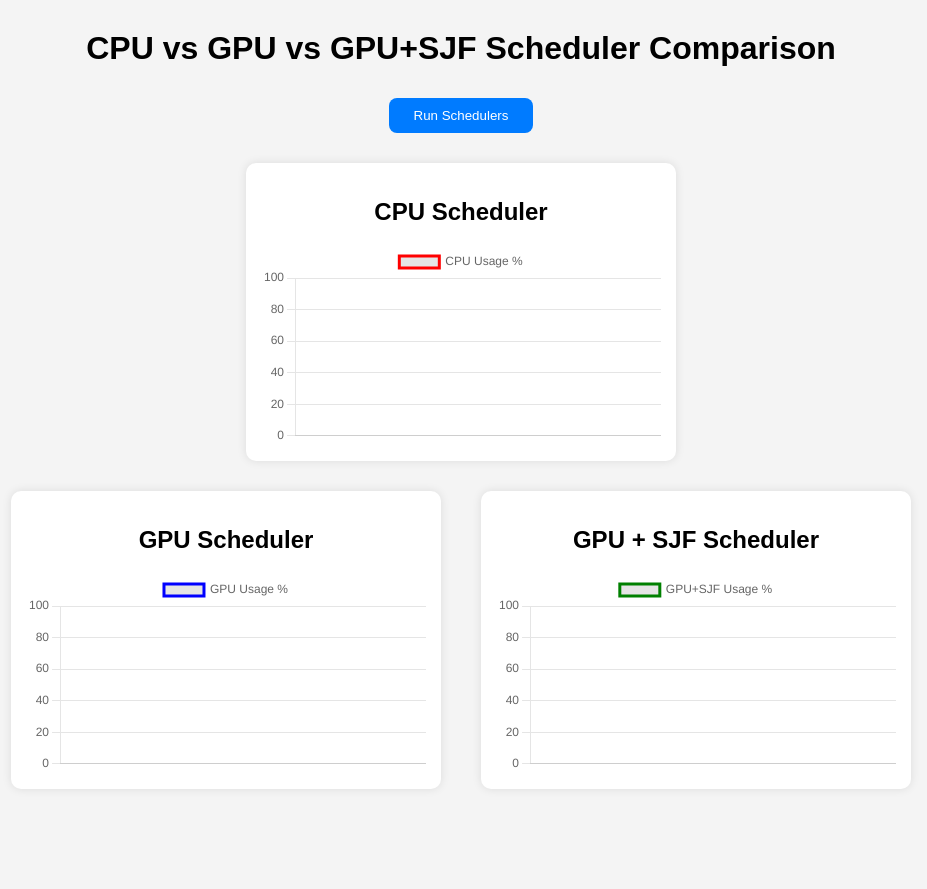
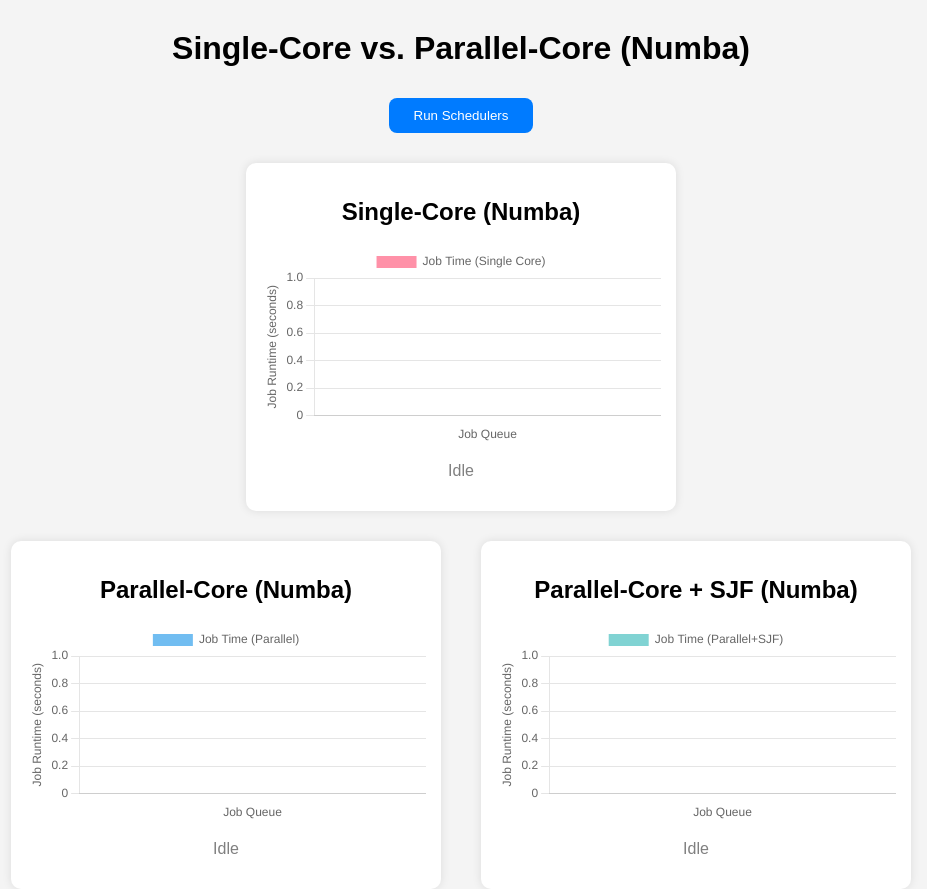
Before and after one commit to Zolnyx/schedula, a Flask app: page / in a window 1280 px wide. Shown: the whole page, without its empty margins (179-1106 px from the left). Before the commit the page ends 767 px from the top, so only its background shows below. Run offline with Flask 3, Linux system fonts and the light colour scheme; parts of the project's set-up code (start-up, migrations or seed data) failed here and were passed over.

Commit message:
added numba calculation benchmark

```diff
--- a/workloads/app.py
+++ b/workloads/app.py
@@ -2,16 +2,72 @@ from flask import Flask, render_template, jsonify, request
 import threading
 import random
 import time
-from scheduler import Scheduler, Job
+import numpy as np
+# Import our "manual" Numba functions
+from scheduler import Scheduler, Job, single_core_mult, parallel_mult
 
 app = Flask(__name__)
 
-# Create schedulers with speed factors
-sched_cpu = Scheduler("CPU", speed_factor=1.0)
-sched_gpu = Scheduler("GPU", speed_factor=0.6)
-sched_sjf = Scheduler("GPU + SJF", speed_factor=0.4, use_sjf=True)
+# --- Schedulers are defined as before ---
+sched_cpu = Scheduler("Single-Core (Numba)", target='single')
+sched_parallel = Scheduler("Parallel-Core (Numba)", target='parallel')
+sched_sjf = Scheduler("Parallel-Core + SJF", use_sjf=True, target='parallel')
 
-schedulers = [sched_cpu, sched_gpu, sched_sjf]
+schedulers = [sched_cpu, sched_parallel, sched_sjf]
+# We only need one master thread
+simulation_thread = None
+
+
+# -----------------------------------------------------------------
+# --- WARM-UP FUNCTION ---
+# This pre-compiles both functions for both job sizes.
+# -----------------------------------------------------------------
+def warmup_numba():
+    print("--- Warming up Numba JIT compiler... (This will take a minute) ---")
+
+    # --- Job Size 1: 512x512 ---
+    print("Compiling for 512x512...")
+    A_512 = np.random.rand(512, 512).astype(np.float64)
+    B_512 = np.random.rand(512, 512).astype(np.float64)
+    C_512 = np.zeros((512, 512), dtype=np.float64)
+
+    single_core_mult(A_512, B_512, C_512)
+    parallel_mult(A_512, B_512, C_512)
+
+    # --- Job Size 2: 1024x1024 ---
+    print("Compiling for 1024x1024...")
+    A_1024 = np.random.rand(1024, 1024).astype(np.float64)
+    B_1024 = np.random.rand(1024, 1024).astype(np.float64)
+    C_1024 = np.zeros((1024, 1024), dtype=np.float64)
+
+    single_core_mult(A_1024, B_1024, C_1024)
+    parallel_mult(A_1024, B_1024, C_1024)
+
+    print("--- Numba is ready. Starting web server. ---")
+# -----------------------------------------------------------------
+
+
+# --- === THE FIX === ---
+# This is the "Conductor" function that runs our tests
+# one after another, inside its own thread.
+def run_sequential_simulation(job_batch):
+    """
+    Runs each scheduler one by one to prevent
+    thread contention.
+    """
+
+    # Run Test 1: Single-Core
+    sched_cpu.jobs = list(job_batch)
+    sched_cpu.run()
+
+    # Run Test 2: Parallel
+    sched_parallel.jobs = list(job_batch)
+    sched_parallel.run()
+
+    # Run Test 3: Parallel + SJF
+    sched_sjf.jobs = list(job_batch)
+    sched_sjf.run()
+# --- === END FIX === ---
 
 
 @app.route("/")
@@ -19,35 +75,48 @@ def index():
     return render_template("index.html")
 
 
-@app.route("/submit_job", methods=["POST"])
-def submit_job():
-    runtime = random.randint(3, 10)  # simulate job runtime
-    job_id = f"job_{random.randint(1000,9999)}"
+@app.route("/run_simulation", methods=["POST"])
+def run_simulation():
+    global simulation_thread
 
-    job = Job(job_id, runtime)
+    # Stop any previous simulation
+    for sched in schedulers:
+        sched.reset()
 
-    for sched in schedulers:
-        sched.submit(job)
+    if simulation_thread and simulation_thread.is_alive():
+        # This is a simple way to stop the old thread,
+        # our sched.running = False logic in scheduler.py will handle it
+        pass
 
-    threads = []
-    for sched in schedulers:
-        t = threading.Thread(target=sched.run)
-        t.start()
-        threads.append(t)
+    # --- 20 lighter jobs ---
+    job_batch = []
+    job_sizes = ([512] * 10) + ([1024] * 10)
+    random.shuffle(job_sizes)
 
-    for t in threads:
-        t.join()
+    for i, size in enumerate(job_sizes):
+        job_batch.append(Job(job_id=f"job_{i}", matrix_size=size))
 
-    return jsonify({"message": "Jobs completed"})
+    # --- === THE FIX (Part 2) === ---
+    # We launch the *Conductor* in a thread,
+    # and the main Flask thread is now free.
+    simulation_thread = threading.Thread(
+        target=run_sequential_simulation,
+        args=(job_batch,)
+    )
+    simulation_thread.start()
+    # --- === END FIX === ---
+
+    return jsonify({"message": f"{len(job_sizes)} jobs submitted."})
 
 
 @app.route("/usage_data")
 def usage_data():
+    """Endpoint for the frontend to poll for data."""
     data = []
     for sched in schedulers:
         data.append({
             "name": sched.name,
-            "usage": sched.get_usage(),
+            "job_times": sched.get_job_times(),
             "total_time": sched.total_time,
             "running": sched.running
         })
@@ -55,4 +124,8 @@ def usage_data():
 
 
 if __name__ == "__main__":
-    app.run(debug=True)
+    warmup_numba() # Run the thorough warm-up
+
+    # Enable threading so Flask can handle
+    # /usage_data polls while the Conductor thread is running.
+    app.run(debug=True, use_reloader=False, threaded=True)
--- a/workloads/requirements.txt
+++ b/workloads/requirements.txt
@@ -2,5 +2,5 @@
 flask
 flask_cors
 requests
-psutil
-pynvml
+numpy
+numba
--- a/workloads/templates/index.html
+++ b/workloads/templates/index.html
@@ -2,7 +2,7 @@
 <html lang="en">
 <head>
     <meta charset="UTF-8">
-    <title>Scheduler Comparison</title>
+    <title>Scheduler Comparison (Numba vs Numba)</title>
     <script src="https://cdn.jsdelivr.net/npm/chart.js"></script>
     <style>
         body {
@@ -27,8 +27,10 @@
         button:hover {
             background: #0056b3;
         }
-
-        /* Layout container */
+        button:disabled {
+            background: #cccccc;
+            cursor: not-allowed;
+        }
         .container {
             display: flex;
             flex-direction: column;
@@ -36,14 +38,12 @@
             gap: 30px;
             margin-top: 30px;
         }
-
         .row {
             display: flex;
             justify-content: center;
             gap: 40px;
             flex-wrap: wrap;
         }
-
         .graph {
             width: 400px;
             background: white;
@@ -51,7 +51,6 @@
             border-radius: 10px;
             box-shadow: 0 0 10px rgba(0,0,0,0.1);
         }
-
         canvas {
             width: 100%;
             height: 250px;
@@ -59,70 +58,97 @@
     </style>
 </head>
 <body>
-    <h1>CPU vs GPU vs GPU+SJF Scheduler Comparison</h1>
-    <button onclick="startJobs()">Run Schedulers</button>
+    <h1>Single-Core vs. Parallel-Core (Numba)</h1>
+    <button onclick="startJobs()" id="runButton">Run Schedulers</button>
 
     <div class="container">
-        <!-- Row 1: CPU -->
-        <div class="row">
+        <div class.row">
             <div class="graph">
-                <h2>CPU Scheduler</h2>
+                <h2>Single-Core (Numba)</h2>
                 <canvas id="cpuChart"></canvas>
             </div>
         </div>
 
-        <!-- Row 2: GPU and GPU+SJF -->
         <div class="row">
             <div class="graph">
-                <h2>GPU Scheduler</h2>
+                <h2>Parallel-Core (Numba)</h2>
                 <canvas id="gpuChart"></canvas>
             </div>
             <div class="graph">
-                <h2>GPU + SJF Scheduler</h2>
+                <h2>Parallel-Core + SJF (Numba)</h2>
                 <canvas id="sjfChart"></canvas>
             </div>
         </div>
     </div>
 
     <script>
+        const chartConfig = (label, color) => ({
+            type: 'bar',
+            data: {
+                labels: [], // e.g., "Job 1", "Job 2"
+                datasets: [{
+                    label: label,
+                    data: [], // e.g., [0.1, 0.5, 0.2]
+                    backgroundColor: color,
+                }]
+            },
+            options: {
+                animation: false,
+                scales: {
+                    y: {
+                        beginAtZero: true,
+                        title: { display: true, text: 'Job Runtime (seconds)' }
+                    },
+                    x: {
+                        title: { display: true, text: 'Job Queue' }
+                    }
+                }
+            }
+        });
+
         const charts = {
-            cpu: new Chart(document.getElementById('cpuChart'), {
-                type: 'line',
-                data: { labels: [], datasets: [{ label: 'CPU Usage %', data: [], borderColor: 'red', tension: 0.2 }] },
-                options: { animation: false, scales: { y: { min: 0, max: 100 } } }
-            }),
-            gpu: new Chart(document.getElementById('gpuChart'), {
-                type: 'line',
-                data: { labels: [], datasets: [{ label: 'GPU Usage %', data: [], borderColor: 'blue', tension: 0.2 }] },
-                options: { animation: false, scales: { y: { min: 0, max: 100 } } }
-            }),
-            sjf: new Chart(document.getElementById('sjfChart'), {
-                type: 'line',
-                data: { labels: [], datasets: [{ label: 'GPU+SJF Usage %', data: [], borderColor: 'green', tension: 0.2 }] },
-                options: { animation: false, scales: { y: { min: 0, max: 100 } } }
-            })
+            cpu: new Chart(document.getElementById('cpuChart'), chartConfig('Job Time (Single Core)', 'rgba(255, 99, 132, 0.7)')),
+            gpu: new Chart(document.getElementById('gpuChart'), chartConfig('Job Time (Parallel)', 'rgba(54, 162, 235, 0.7)')),
+            sjf: new Chart(document.getElementById('sjfChart'), chartConfig('Job Time (Parallel+SJF)', 'rgba(75, 192, 192, 0.7)'))
         };
 
+        const runButton = document.getElementById('runButton');
+
         async function startJobs() {
-            await fetch('/submit_job', { method: 'POST' });
+            runButton.disabled = true;
+            runButton.textContent = "Running Simulation...";
+
+            Object.values(charts).forEach(chart => {
+                chart.data.labels = [];
+                chart.data.datasets[0].data = [];
+                chart.update();
+
+                const div = chart.canvas.parentElement;
+                let timeText = div.querySelector('.time');
+                if (timeText) timeText.textContent = "Starting...";
+            });
+
+            await fetch('/run_simulation', { method: 'POST' });
             updateCharts();
         }
 
         async function updateCharts() {
             const res = await fetch('/usage_data');
             const data = await res.json();
+            let stillRunning = false;
 
             data.forEach(sched => {
                 let chart;
-                if (sched.name === "CPU") chart = charts.cpu;
-                else if (sched.name === "GPU") chart = charts.gpu;
-                else chart = charts.sjf;
+                if (sched.name === "Single-Core (Numba)") chart = charts.cpu;
+                else if (sched.name === "Parallel-Core (Numba)") chart = charts.gpu;
+                else if (sched.name === "Parallel-Core + SJF") chart = charts.sjf;
 
-                chart.data.labels = sched.usage.map((_, i) => i + 1);
-                chart.data.datasets[0].data = sched.usage;
+                if (!chart) return;
+
+                chart.data.labels = sched.job_times.map((_, i) => `Job ${i + 1}`);
+                chart.data.datasets[0].data = sched.job_times;
                 chart.update();
 
-                if (!sched.running && sched.total_time > 0) {
                 const div = chart.canvas.parentElement;
                 let timeText = div.querySelector('.time');
                 if (!timeText) {
@@ -130,12 +156,31 @@
                     timeText.classList.add('time');
                     div.appendChild(timeText);
                 }
+
+                if (sched.running) {
+                    stillRunning = true;
+                    // --- THE FIX ---
+                    timeText.textContent = `Running... (Job ${sched.job_times.length + 1} / 20)`;
+                    // --- END FIX ---
+                    timeText.style.color = "blue";
+                } else if (sched.total_time > 0) {
                     timeText.textContent = `Total Time: ${sched.total_time} sec`;
+                    timeText.style.color = "black";
+                } else {
+                    timeText.textContent = "Idle";
+                    timeText.style.color = "grey";
                 }
             });
 
-            setTimeout(updateCharts, 1000);
+            if (stillRunning) {
+                setTimeout(updateCharts, 500);
+            } else {
+                runButton.disabled = false;
+                runButton.textContent = "Run Schedulers";
             }
+        }
+
+        updateCharts();
     </script>
 </body>
 </html>
```
Also changed, not shown: workloads/scheduler.py (+78 -18 lines). Lines whose indentation alone changed are shown as unchanged.
